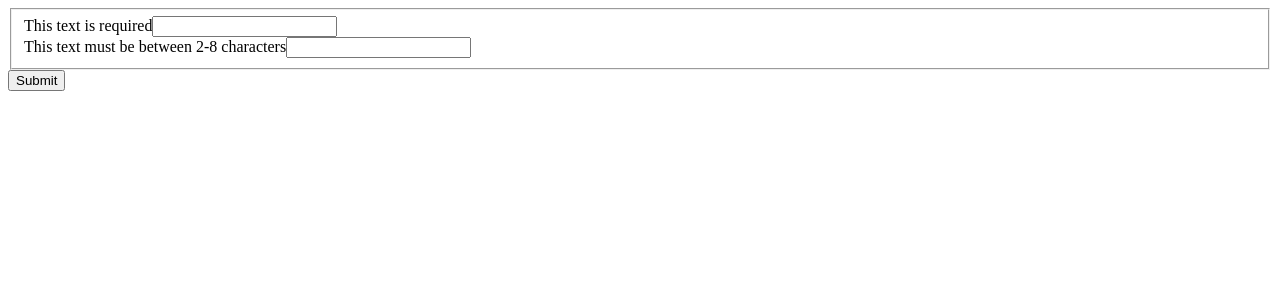
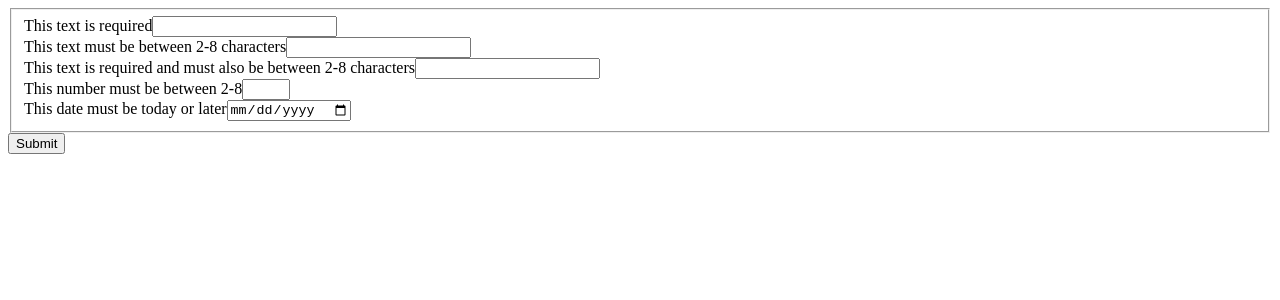
Before and after one commit to washoe/native-form-validation, a Vue app: page / in a window 1280 px wide. Shown: the top 300 px of the page. Built offline with nearby package versions, Linux system fonts and the light colour scheme.

Commit message:
Add more fields

```diff
--- a/src/components/Form.vue
+++ b/src/components/Form.vue
@@ -12,17 +12,53 @@
       :aria-invalid="messages.requiredText">
       <p class="messages" v-if="messages.requiredText">There is an error</p>
     </div>
-    <!-- max and min length -->
+    <!-- max and min length. Here we use pattern validation, as minlength/maxlength will constrain the input. -->
     <div class="field">
       <label for="minmaxText">This text must be between 2-8 characters</label>
       <input type="text"
       name="minmaxText"
       id="minmaxText"
-      minlength="2"
-      maxlength="8"
+      pattern="^(.{2,8})$"
       @blur="handleBlur"
       :aria-invalid="messages.minmaxText">
       <p class="messages" v-if="messages.minmaxText">There is an error</p>
+    </div>
+        <!-- required + max and min length. Combination of the above -->
+    <div class="field">
+      <label for="requiredMinmaxText">This text is required and must also be between 2-8 characters</label>
+      <input type="text"
+      name="requiredMinmaxText"
+      id="requiredMinmaxText"
+      pattern="^(.{2,8})$"
+      required
+      @blur="handleBlur"
+      :aria-invalid="messages.requiredMinmaxText">
+      <p class="messages" v-if="messages.requiredMinmaxText">There is an error</p>
+    </div>
+    <!-- max and min number. -->
+    <div class="field">
+      <label for="minmaxNumber">This number must be between 2-8</label>
+      <input type="number"
+      name="minmaxNumber"
+      id="minmaxNumber"
+      pattern="^[0-9]$"
+      min="2"
+      max="8"
+      @blur="handleBlur"
+      :aria-invalid="messages.minmaxNumber">
+      <p class="messages" v-if="messages.minmaxNumber">There is an error</p>
+    </div>
+    <!-- date - must not be in the past. We need to set a sensible-ish max as well. Without this, using the down arrow on the year field will give 275760 (on chrome)-->
+    <div class="field">
+      <label for="futureDate">This date must be today or later</label>
+      <input type="date"
+      name="futureDate"
+      id="futureDate"
+      :min="today"
+      mmax="2099-12-31"
+      @blur="handleBlur"
+      :aria-invalid="messages.futureDate">
+      <p class="messages" v-if="messages.futureDate">There is an error</p>
     </div>
   </fieldset>
   <button type="submit">Submit</button>
@@ -44,7 +80,8 @@ export default {
   name: 'Form',
   data: ()=> {
     return {
-      messages: {}
+      messages: {},
+      today: new Date().toISOString().slice(0, 10)
     };
   },
   methods: {
```
